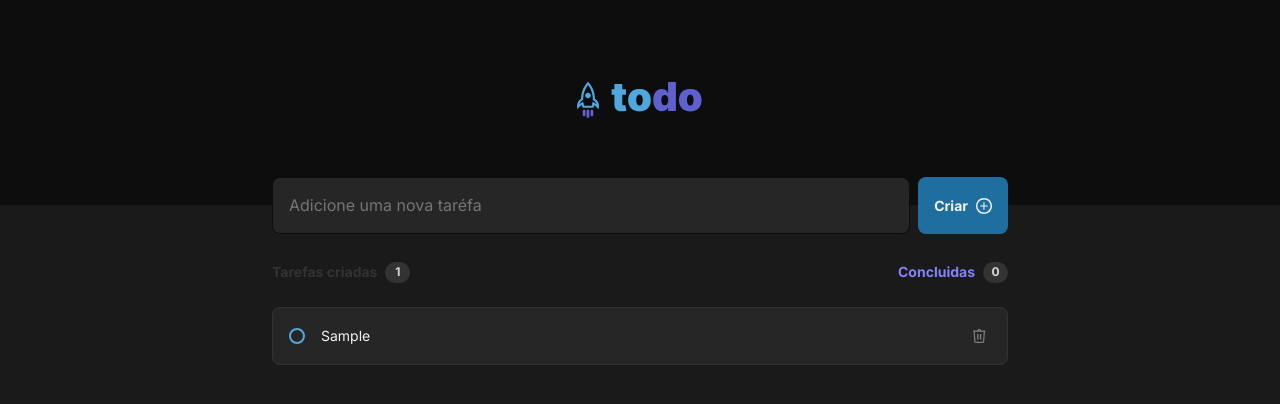
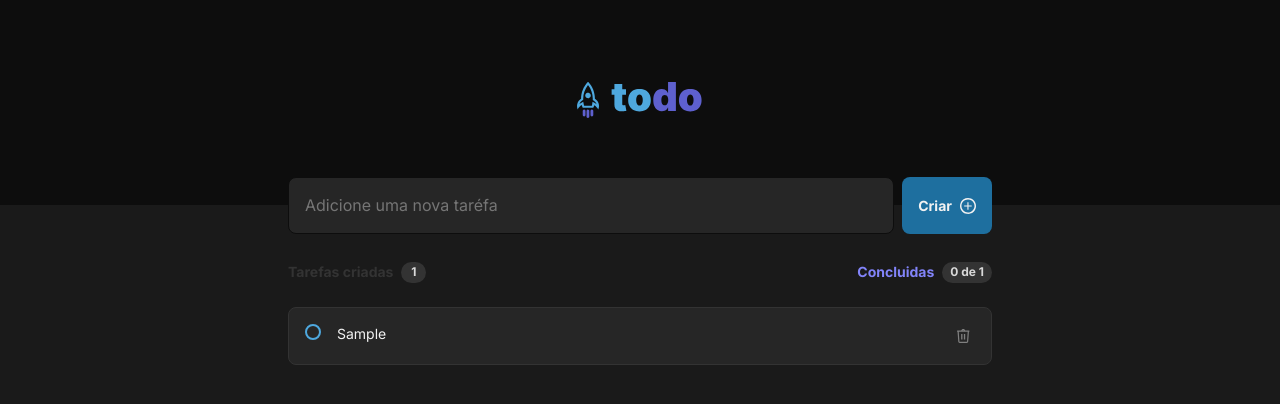
Before and after one commit to arthur94a/todo-rocketseat-challenge, a React (Vite) app: page / in a window 1280 px wide. Both pictures are taken after typing "Sample" into the empty fields and a click on the button "Criar". Shown: the top 404 px of the page. Built offline with nearby package versions, Linux system fonts and the light colour scheme.

Commit message:
feat (complete task) - set function for complete task on handle click - minor styles fixes

```diff
--- a/src/App.tsx
+++ b/src/App.tsx
@@ -6,14 +6,26 @@ import { DisplayTasks } from './components/DisplayTasks';
 import './global.css'
 
 export function App() {
-  const [tasks, setTasks] = useState<[string, number][]>([])
+  const [tasks, setTasks] = useState<[string, number, boolean][]>([])
 
-  function getterTaskList(taskList: [string, number][]) {
+  function getterTaskList(taskList: [string, number, boolean][]) {
     setTasks(taskList)
   }
 
   function deleteTask(idTask: number) {
     setTasks(tasks.filter(task => task[1] !== idTask))
+  }
+
+  function completeTask(idTask: number) {
+    const changeTaskStatus = tasks.map(task => {
+      if (task[1] === idTask) {
+        task[2] = !task[2]
+      }
+
+      return task;
+    })
+
+    setTasks(changeTaskStatus)
   }
 
   return (
@@ -25,6 +37,7 @@ export function App() {
       <DisplayTasks
         taskData={tasks}
         deleteTask={deleteTask}
+        completeTask={completeTask}
       />
     </Layout>
   )
--- a/src/components/DisplayTasks.module.css
+++ b/src/components/DisplayTasks.module.css
@@ -1,6 +1,7 @@
 .display {
     display: flex;
     flex-direction: column;
+    padding: 0 16px;
     width: 100%;
     max-width: 46rem;
     justify-content: center;
@@ -16,7 +17,7 @@
 .task_count_container > div > span {
     border-radius: 99px;
     margin-left: 0.5rem;
-    width: 1.563rem;
+    min-width: 1.563rem;
     padding: 2px 8px;
     text-align: center;
     font-size: 0.75rem;
--- a/src/components/DisplayTasks.tsx
+++ b/src/components/DisplayTasks.tsx
@@ -3,25 +3,29 @@ import { Task } from './Task'
 import iconClipboard from '../assets/svg/clipboard.svg'
 import styles from './DisplayTasks.module.css'
 
-
 interface PropsDisplayTasks {
-    taskData: [string, number][],
+    taskData: [string, number, boolean][],
     deleteTask: (idTask: number) => void,
+    completeTask: (idTask: number) => void,
 }
 
-export function DisplayTasks({ taskData, deleteTask }: PropsDisplayTasks) {
+export function DisplayTasks({ taskData, deleteTask, completeTask }: PropsDisplayTasks) {
     const [taskCount, setTaskCount] = useState(0);
     const [taskCompleteCount, setTaskCompleteCount] = useState(0);
     const [isTasksEmpty, setIsTaskEmpty] = useState(true);
 
     useEffect(() => {
         setTaskCount(taskData.length)
+        setTaskCompleteCount(taskData.filter(task => task[2] === true).length)
         setIsTaskEmpty(taskData.length !== 0 ? false : true)
     }, [taskData])
 
     function getDeleteTaskId(idTask: number) {
-        console.log('idTask', idTask)
         deleteTask(idTask)
+    }
+
+    function getTaskCompleteStatus(idTask: number) {
+        completeTask(idTask)
     }
 
     return (
@@ -33,7 +37,17 @@ export function DisplayTasks({ taskData, deleteTask }: PropsDisplayTasks) {
                 </div>
                 <div className={styles.tasks_completed}>
                     <p>Concluidas</p>
-                    <span>{taskCompleteCount}</span>
+                    <span>
+                    {taskCount !== 0 ? (
+                        <>
+                            {taskCompleteCount} de {taskCount}
+                        </>
+                    ) : (
+                        <>
+                            {taskCompleteCount}
+                        </>
+                    )}
+                    </span>
                 </div>
             </header>
 
@@ -44,7 +58,13 @@ export function DisplayTasks({ taskData, deleteTask }: PropsDisplayTasks) {
                             taskData.map(data => {
                                 if (data[0] !== '') {
                                     return (
-                                        <Task content={data[0]} key={data[1]} id={data[1]} getDeleteTaskId={getDeleteTaskId}/>
+                                        <Task
+                                            content={data[0]}
+                                            key={data[1]}
+                                            id={data[1]}
+                                            getDeleteTaskId={getDeleteTaskId}
+                                            getTaskCompleteStatus={getTaskCompleteStatus}
+                                        />
                                     )
                                 }
                             })
--- a/src/components/InputTask.module.css
+++ b/src/components/InputTask.module.css
@@ -1,5 +1,6 @@
 .form_container {
     display: flex;
+    padding: 0 16px;
     width: 100%;
     max-width: 46rem;
     gap: 0.5rem;
--- a/src/components/InputTask.tsx
+++ b/src/components/InputTask.tsx
@@ -2,13 +2,14 @@ import { FormEvent, ChangeEvent, useState, useEffect } from 'react';
 import styles from './InputTask.module.css'
 
 interface InputTaskProps {
-    taskList: (x: [string, number][]) => void,
-    attTaskList: [string, number][],
+    taskList: (x: [string, number, boolean][]) => void,
+    attTaskList: [string, number, boolean][],
 }
 
 export function InputTask({ taskList, attTaskList }: InputTaskProps) {
     const [taskId, setTaskId] = useState<number>(1)
-    const [taskItems, setTaskItems] = useState<[string, number][]>([]);
+    // const [taskComplete, setTaskComplete] = useState<boolean>(false)
+    const [taskItems, setTaskItems] = useState<[string, number, boolean][]>([]);
     const [newTaskContent, setNewTaskContent] = useState<string>('');
 
     useEffect(() => {
@@ -25,8 +26,8 @@ export function InputTask({ taskList, attTaskList }: InputTaskProps) {
         if (newTaskContent !== '') {
             setTaskId(taskId + 1);
             setNewTaskContent('');
-            setTaskItems([...taskItems, [newTaskContent, taskId]])
-            taskList([...taskItems, [newTaskContent, taskId]]);
+            setTaskItems([...taskItems, [newTaskContent, taskId, false]])
+            taskList([...taskItems, [newTaskContent, taskId, false]]);
         }
     }
 
--- a/src/components/Task.module.css
+++ b/src/components/Task.module.css
@@ -4,7 +4,7 @@
     border-radius: 8px;
     border: 1px solid var(--gray-400);
     gap: 1rem;
-    align-items: center;
+    align-items: top;
     padding: 16px;
     background-color: var(--gray-500);
 }
@@ -40,6 +40,10 @@ button {
     border-color: var(--blue-500);
 }
 
+.btn_delete {
+    height: 24px;
+}
+
 .btn_delete:hover {
     border-radius: 8px;
     background-color: var(--gray-400);
@@ -48,3 +52,8 @@ button {
 .btn_delete:hover img {
     filter: invert(49%) sepia(24%) saturate(4360%) hue-rotate(326deg) brightness(93%) contrast(89%);
 }
+
+.complete p {
+    color: var(--gray-300);
+    text-decoration: line-through;
+}
--- a/src/components/Task.tsx
+++ b/src/components/Task.tsx
@@ -1,13 +1,17 @@
+import { useState } from 'react'
 import iconTrash from '../assets/svg/trash.svg'
+import iconChecked from '../assets/svg/checked.svg'
 import styles from './Task.module.css'
 
 interface PropsTask {
     content: string,
     id?: number,
     getDeleteTaskId: (idTask: number) => void,
+    getTaskCompleteStatus: (idTask: number) => void,
 }
 
-export function Task({ content, id, getDeleteTaskId }: PropsTask) {
+export function Task({ content, id, getDeleteTaskId, getTaskCompleteStatus}: PropsTask) {
+    const [isComplete, setIsComplete] = useState(false);
 
     function handleDeleteTask() {
         if (id !== undefined) {
@@ -15,10 +19,29 @@ export function Task({ content, id, getDeleteTaskId }: PropsTask) {
         }
     }
 
+    function handleToggleCompleteTask() {
+        if (id !== undefined) {
+            getTaskCompleteStatus(id)
+            setIsComplete(!isComplete)
+        }
+    }
+
     return (
-        <article className={styles.task}>
-            <button className={styles.btn_checkbox}>
-                <span className={styles.checkbox}/>
+        <article className={`${styles.task} ${isComplete && styles.complete}`}>
+            <button
+                className={styles.btn_checkbox}
+                onClick={handleToggleCompleteTask}
+            >
+
+                {isComplete ? (
+                    <>
+                        <img src={iconChecked} alt="complete" />
+                    </>
+                ) : (
+                    <>
+                        <span className={styles.checkbox}/>
+                    </>
+                )}
             </button>
             <p className={styles.content}>{content}</p>
             <button
```
Also changed, not shown: src/assets/svg/checked.svg (added).
